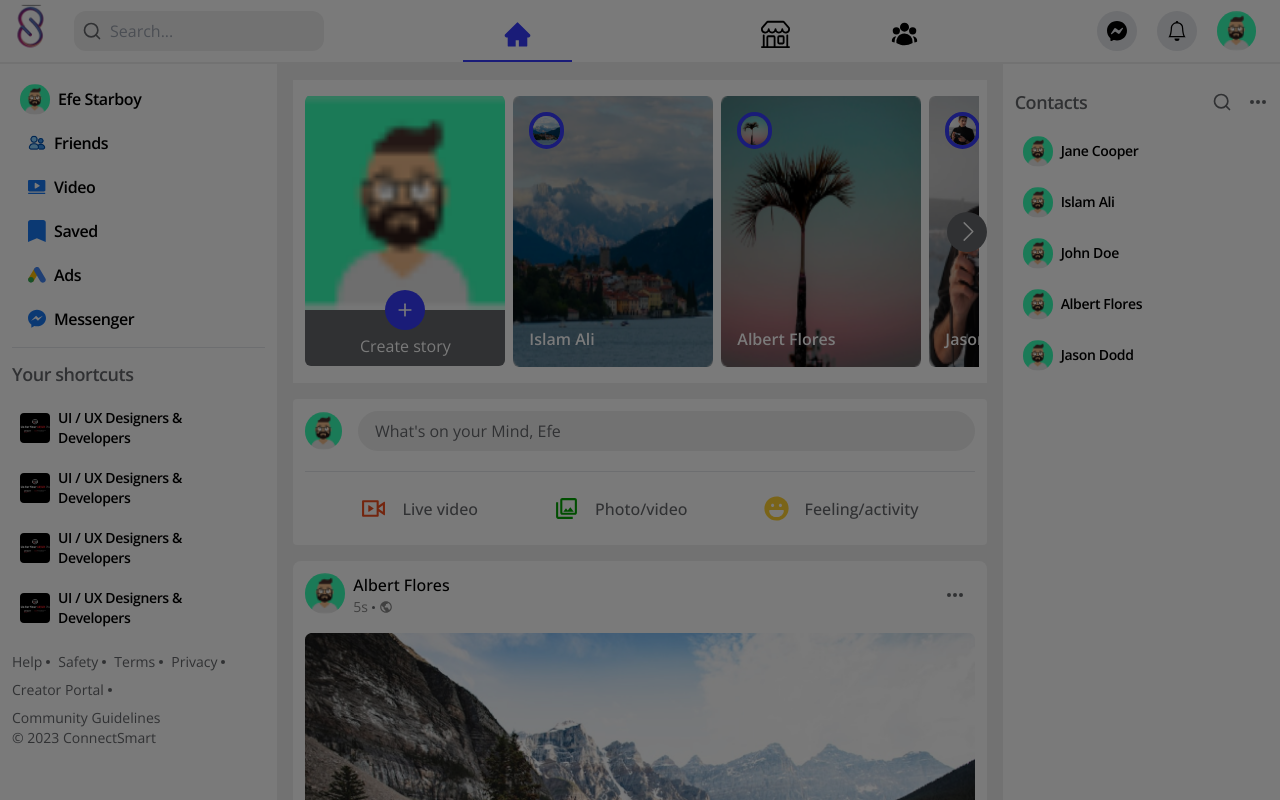
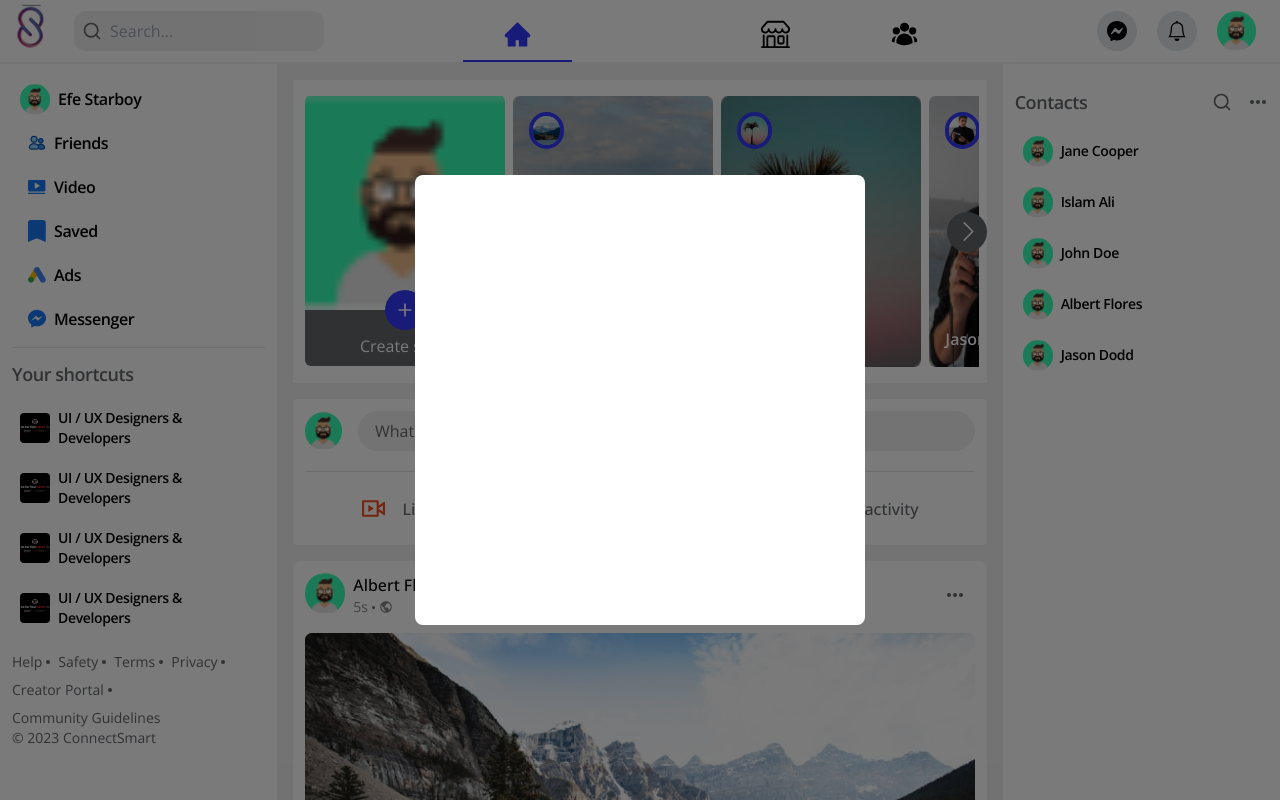
Before and after one commit to asiughuslyvesterobus/social_app, a Next.js app in the folder client/: page / in a window 1280 px wide. Built offline with nearby package versions, Linux system fonts and the light colour scheme; some icons are missing.

Commit message:
working on notification

```diff
--- a/client/components/modal/CreatePostModal.tsx
+++ b/client/components/modal/CreatePostModal.tsx
@@ -35,7 +35,11 @@ const CreatePostModal = ({ show, setShow }: ModalProp) => {
         show ? "flex" : "flex"
       }`}
     >
-
+      <div
+        className={`${
+          show ? "scale-100 opacity-100" : "scale-100 opacity-100"
+        } lg:w-[450px] w-full bg-white rounded-lg flex flex-col items-start justify-start gap-3 transition-all duration-300 h-[450px] overflow-y-auto p-4 lg:px-10`}
+      ></div>
     </div>
   );
 };
```
